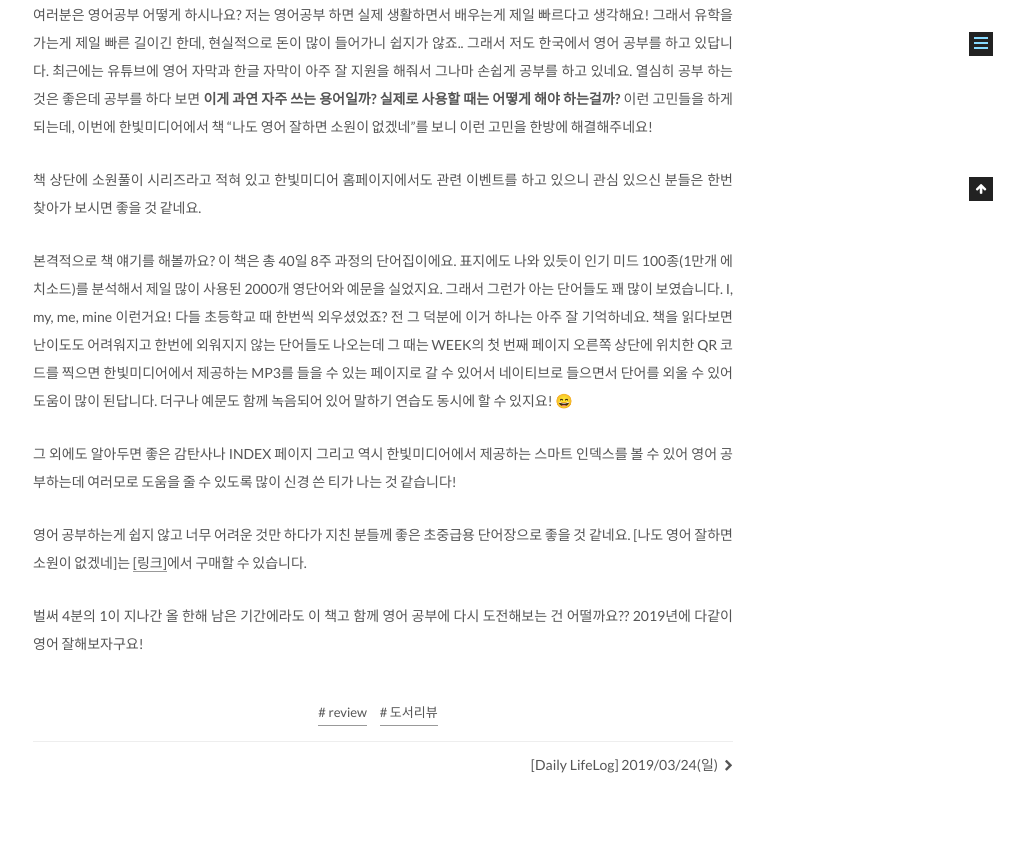
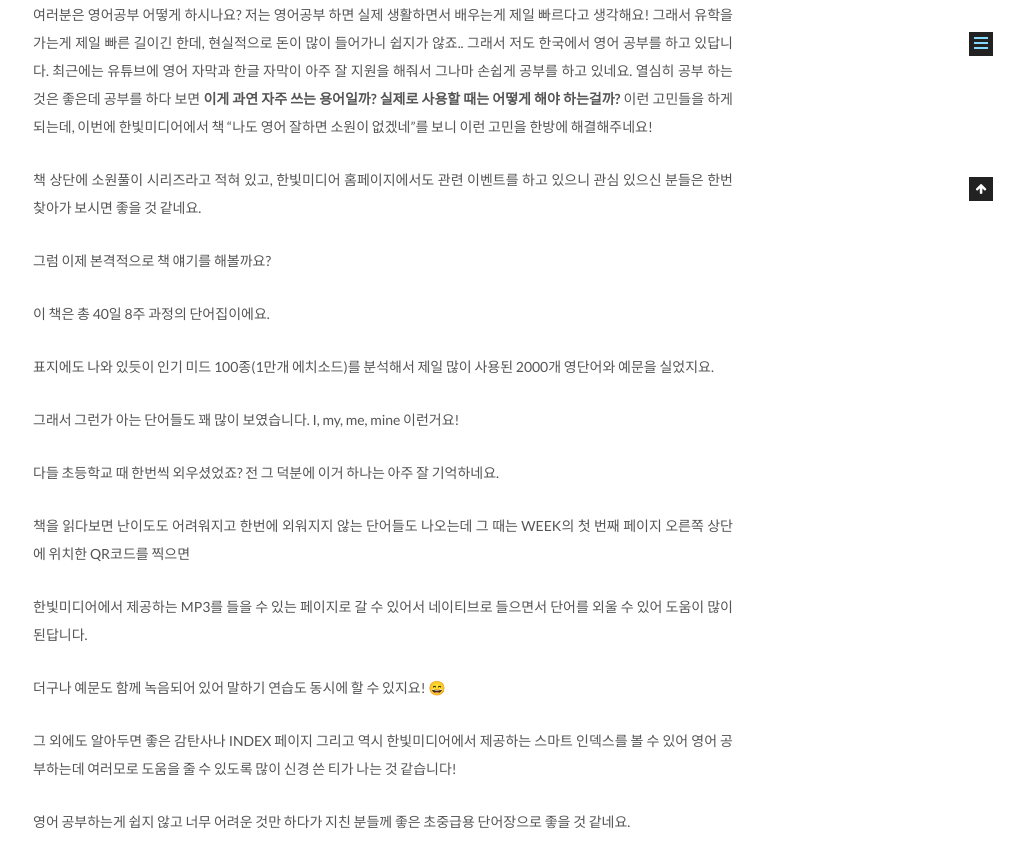
Before and after one commit to kkokey/kkokey.github.io, a Jekyll site: the page built from _posts/2019-03-25-서평-도서리뷰-나도-영어-잘하면-소원이-없겠네.md, in a window 1280 px wide, cut to the strip 799-1665 px from the top of the page. Shown: the whole strip, without its empty margins (257-1280 px from the left). Built offline with Jekyll 4.4.1, drawn with Linux system fonts in a browser that asks for light colours; some of the changed text lies outside the part shown.

Commit message:
Change format

```diff
--- a/_posts/2019-03-25-서평-도서리뷰-나도-영어-잘하면-소원이-없겠네.md
+++ b/_posts/2019-03-25-서평-도서리뷰-나도-영어-잘하면-소원이-없겠네.md
@@ -15,24 +15,34 @@ tags: review 도서리뷰
 <b>실제로 사용할 때는 어떻게 해야 하는걸까?</b> 이런 고민들을 하게 되는데, 이번에 한빛미디어에서 책
 "나도 영어 잘하면 소원이 없겠네"를 보니 이런 고민을 한방에 해결해주네요!
 
-책 상단에 소원풀이 시리즈라고 적혀 있고 한빛미디어 홈페이지에서도 관련 이벤트를 하고 있으니
+책 상단에 소원풀이 시리즈라고 적혀 있고, 한빛미디어 홈페이지에서도 관련 이벤트를 하고 있으니
 관심 있으신 분들은 한번 찾아가 보시면 좋을 것 같네요.
 
-본격적으로 책 얘기를 해볼까요?
+그럼 이제 본격적으로 책 얘기를 해볼까요?
+
 이 책은 총 40일 8주 과정의 단어집이에요.
+
 표지에도 나와 있듯이 인기 미드 100종(1만개 에치소드)를 분석해서 제일 많이 사용된 2000개 영단어와 예문을 실었지요.
+
 그래서 그런가 아는 단어들도 꽤 많이 보였습니다. I, my, me, mine 이런거요!
+
 다들 초등학교 때 한번씩 외우셨었죠? 전 그 덕분에 이거 하나는 아주 잘 기억하네요.
+
 책을 읽다보면 난이도도 어려워지고 한번에 외워지지 않는 단어들도 나오는데
-그 때는 WEEK의 첫 번째 페이지 오른쪽 상단에 위치한 QR 코드를 찍으면
+그 때는 WEEK의 첫 번째 페이지 오른쪽 상단에 위치한 QR코드를 찍으면
+
 한빛미디어에서 제공하는 MP3를 들을 수 있는 페이지로 갈 수 있어서 네이티브로 들으면서 단어를 외울 수 있어 도움이 많이 된답니다.
+
 더구나 예문도 함께 녹음되어 있어 말하기 연습도 동시에 할 수 있지요! 😄
 
 그 외에도 알아두면 좋은 감탄사나 INDEX 페이지 그리고 역시 한빛미디어에서 제공하는 스마트 인덱스를 볼 수 있어
 영어 공부하는데 여러모로 도움을 줄 수 있도록 많이 신경 쓴 티가 나는 것 같습니다!
 
 영어 공부하는게 쉽지 않고 너무 어려운 것만 하다가 지친 분들께 좋은 초중급용 단어장으로 좋을 것 같네요.
+
 [나도 영어 잘하면 소원이 없겠네]는 <a href="http://www.hanbit.co.kr/store/books/look.php?p_code=B9150795652">[링크]</a>에서 구매할 수 있습니다.
 
 벌써 4분의 1이 지나간 올 한해 남은 기간에라도 이 책고 함께 영어 공부에 다시 도전해보는 건 어떨까요??
+
+
 2019년에 다같이 영어 잘해보자구요!
```
